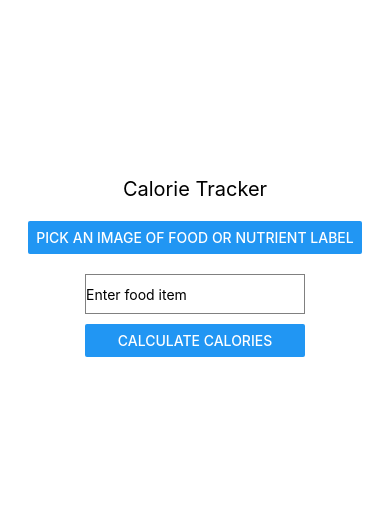
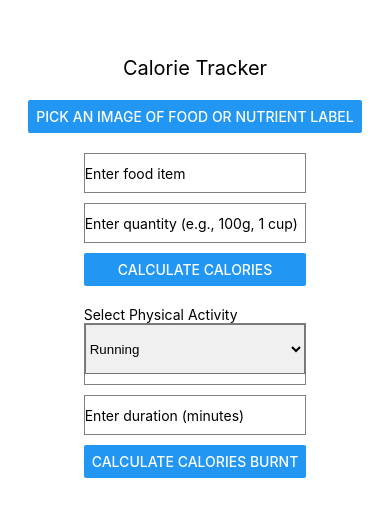
Before and after one commit to iakhil/Calorify, a React Native app: screen / in a window 390 px wide. Shown: the part 145-662 px from the top of the page. Built offline with nearby package versions, Linux system fonts and the light colour scheme.

Commit message:
Calculate calories burnt by physcial activity

```diff
--- a/components/ManualEntry.js
+++ b/components/ManualEntry.js
@@ -1,39 +1,54 @@
 // components/ManualEntry.js
 import React, { useState } from 'react';
 import { View, TextInput, Button, Text, ActivityIndicator } from 'react-native';
+import { Picker } from '@react-native-picker/picker';
 import axios from 'axios';
 import { OPENAI_API_KEY } from '@env';
 
 export default function ManualEntry() {
   const [foodItem, setFoodItem] = useState('');
+  const [quantity, setQuantity] = useState('');
   const [calories, setCalories] = useState(null);
   const [loading, setLoading] = useState(false);
+
+  // Physical activity state
+  const [selectedActivity, setSelectedActivity] = useState('running');
+  const [duration, setDuration] = useState('');
+  const [caloriesBurned, setCaloriesBurned] = useState(null);
+
+  // Hardcoded average calories burned per minute for 5 activities
+  const activityCalories = {
+    running: 10,
+    cycling: 8,
+    swimming: 11,
+    walking: 5,
+    jumpingRope: 12,
+  };
 
   const calculateCalories = async () => {
     try {
       setLoading(true);
 
-
       const response = await axios.post(
         'https://api.openai.com/v1/chat/completions',
         {
-          model: 'gpt-4o-mini',  // Use GPT-3.5-turbo or GPT-4 models
+          model: 'gpt-4',
           messages: [
-            { role: "system", content: "You are a helpful assistant for food calorie counting. You only provide the number of calories. Nothing else. STRICTLY, just provide the expected number of calories. Do not append any text whatsoever. " },
-            { role: "user", content: `How many calories are in ${foodItem}?` }
+            { role: "system", content: "You are a helpful assistant for food calorie counting. You only provide the number of calories. Nothing else. STRICTLY, just provide the expected number of calories. Do not append any text whatsoever." },
+            { role: "user", content: `How many calories are in ${quantity} of ${foodItem}?` }
           ],
           max_tokens: 50,
         },
         {
           headers: {
             'Content-Type': 'application/json',
-            'Authorization': `Bearer ${OPENAI_API_KEY}`, // Replace with your actual API key
+            'Authorization': `Bearer ${OPENAI_API_KEY}`,
           },
         }
       );
 
       const resultText = response.data.choices[0].message.content.trim();
-      setCalories(resultText);  // Assuming the API returns the calorie count
+      setCalories(resultText);
     } catch (error) {
       console.error('Error fetching calories:', error);
       alert('Error calculating calories');
@@ -42,12 +57,25 @@ export default function ManualEntry() {
     }
   };
 
+  const calculateCaloriesBurned = () => {
+    const caloriesPerMinute = activityCalories[selectedActivity] || 0;
+    const totalCaloriesBurned = caloriesPerMinute * parseFloat(duration);
+    setCaloriesBurned(totalCaloriesBurned.toFixed(2));
+  };
+
   return (
     <View style={{ padding: 20 }}>
+      {/* Food entry section */}
       <TextInput
         placeholder="Enter food item"
         value={foodItem}
         onChangeText={setFoodItem}
+        style={{ height: 40, borderColor: 'gray', borderWidth: 1, marginBottom: 10 }}
+      />
+      <TextInput
+        placeholder="Enter quantity (e.g., 100g, 1 cup)"
+        value={quantity}
+        onChangeText={setQuantity}
         style={{ height: 40, borderColor: 'gray', borderWidth: 1, marginBottom: 10 }}
       />
       <Button title="Calculate Calories" onPress={calculateCalories} />
@@ -57,6 +85,36 @@ export default function ManualEntry() {
       ) : (
         calories && <Text style={{ marginTop: 20 }}>Calories: {calories}</Text>
       )}
+
+      {/* Physical activity section */}
+      <Text style={{ marginTop: 20 }}>Select Physical Activity</Text>
+      <View style={{ borderColor: 'gray', borderWidth: 1, marginBottom: 10 }}>
+    <Picker
+    selectedValue={selectedActivity}
+    style={{ height: 50, width: '100%', backgroundColor: '#f0f0f0', marginBottom: 10 }}
+
+    onValueChange={(itemValue) => setSelectedActivity(itemValue)}
+    >
+    <Picker.Item label="Running" value="running" />
+    <Picker.Item label="Cycling" value="cycling" />
+    <Picker.Item label="Swimming" value="swimming" />
+    <Picker.Item label="Walking" value="walking" />
+    <Picker.Item label="Jumping Rope" value="jumpingRope" />
+    </Picker>
+    </View>
+
+      <TextInput
+        placeholder="Enter duration (minutes)"
+        value={duration}
+        onChangeText={setDuration}
+        keyboardType="numeric"
+        style={{ height: 40, borderColor: 'gray', borderWidth: 1, marginBottom: 10 }}
+      />
+      <Button title="Calculate Calories Burnt" onPress={calculateCaloriesBurned} />
+
+      {caloriesBurned && (
+        <Text style={{ marginTop: 20 }}>Calories Burned: {caloriesBurned}</Text>
+      )}
     </View>
   );
 }
--- a/package.json
+++ b/package.json
@@ -9,6 +9,7 @@
     "web": "expo start --web"
   },
   "dependencies": {
+    "@react-native-picker/picker": "^2.7.5",
     "axios": "^1.7.7",
     "expo": "~51.0.28",
     "expo-image-picker": "^15.0.7",
```
Also changed, not shown: 2 other files (tests, documents, lock files or other folders).
